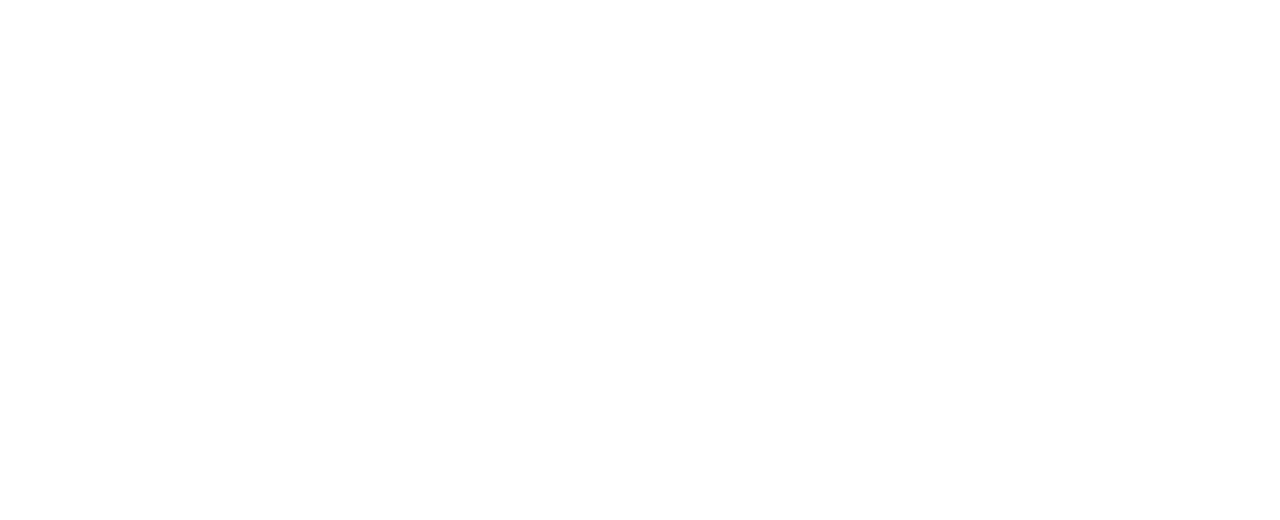
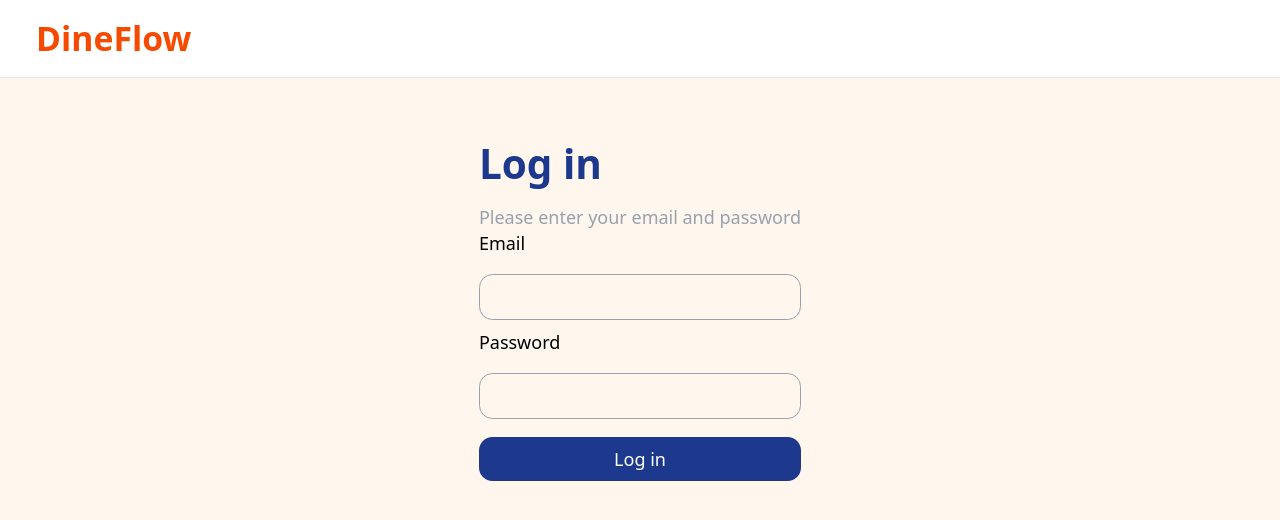
Before and after one commit to glriadomenica-debug/Frontend_iconic-resto, a React (Vite) app: page /login in a window 1280 px wide. Before the commit this address had no page. Shown: the top 520 px of the page. Built offline with nearby package versions, Linux system fonts and the light colour scheme.

Commit message:
update auth login module

```diff
--- /dev/null
+++ b/src/components/layouts/LayoutLogin/headerLogin.tsx
@@ -0,0 +1,17 @@
+import { IoMenuOutline } from "react-icons/io5";
+
+export default function HeaderLogin() {
+  return (
+    <header className="bg-white border-b border-gray-200 px-3 sm:px-5 md:px-8 py-4">
+      <div className="flex items-center justify-between gap-3">
+        {/* Left */}
+        <div className="flex items-center gap-3 md:gap-8 flex-1">
+          {/* Logo */}
+          <h1 className="text-2xl sm:text-3xl font-bold text-orange-600">
+            DineFlow
+          </h1>
+        </div>
+      </div>
+    </header>
+  );
+}
--- /dev/null
+++ b/src/components/layouts/LayoutLogin/layoutLogin.tsx
@@ -0,0 +1,17 @@
+import HeaderLogin from "./headerLogin";
+import { Outlet } from "react-router-dom";
+
+export default function LayoutAdmin() {
+  return (
+    <div className="flex h-screen bg-[#f7f4f2] overflow-hidden">
+      {/* Content */}
+      <div className="flex-1 flex flex-col overflow-hidden">
+        <HeaderLogin />
+
+        <main className="flex-1 overflow-y-auto p-3 sm:p-4 md:p-6 bg-orange-50">
+          <Outlet />
+        </main>
+      </div>
+    </div>
+  );
+}
--- a/src/modules/Auth/pages/login.tsx
+++ b/src/modules/Auth/pages/login.tsx
@@ -36,7 +36,7 @@
       });
       localStorage.setItem("token", response.data.data.token);
       toast.success("Login success");
-      navigate("/dashboard"); // Redirect login ke genre kalau loginnya sukses
+      navigate("/dashboard"); // Redirect login ke dashboard kalau loginnya sukses
     } catch (error: any) {
       console.log(error, "error");
       toast.error(error.response.data.message);
@@ -51,7 +51,7 @@
       <div className="flex h-screen justify-center">
         {/* left */}
         <div className="">
-          <div className="bg-gray-300 shadow lg:mx-32 mx-4 p-8 rounded-xl">
+          <div className=" lg:mx-32 mx-4 p-8 rounded-xl">
             <h1 className="flex text-4xl text-left mb-4 text-blue-900 font-bold">
               Log in
             </h1>
--- a/src/modules/Auth/route.tsx
+++ b/src/modules/Auth/route.tsx
@@ -1 +1,16 @@
-//
+import Login from "./pages/login";
+import LayoutLogin from "../../components/layouts/LayoutLogin/layoutLogin";
+
+const LoginRoutes = [
+  {
+    path: "/login",
+    element: <LayoutLogin />,
+    children: [
+      {
+        index: true,
+        element: <Login />,
+      },
+    ],
+  },
+];
+export default LoginRoutes;
--- a/src/routes/index.tsx
+++ b/src/routes/index.tsx
@@ -1,4 +1,5 @@
 import { useRoutes } from "react-router-dom";
+import LoginRoutes from "../modules/Auth/route";
 import adminRoutes from "../modules/Admin/route";
 import categoryRoutes from "../modules/Categories/route";
 import productRoutes from "../modules/Products/route";
@@ -7,6 +8,7 @@
 
 export default function AppRoutes() {
   return useRoutes([
+    ...LoginRoutes,
     ...adminRoutes,
     ...categoryRoutes,
     ...productRoutes,
```
